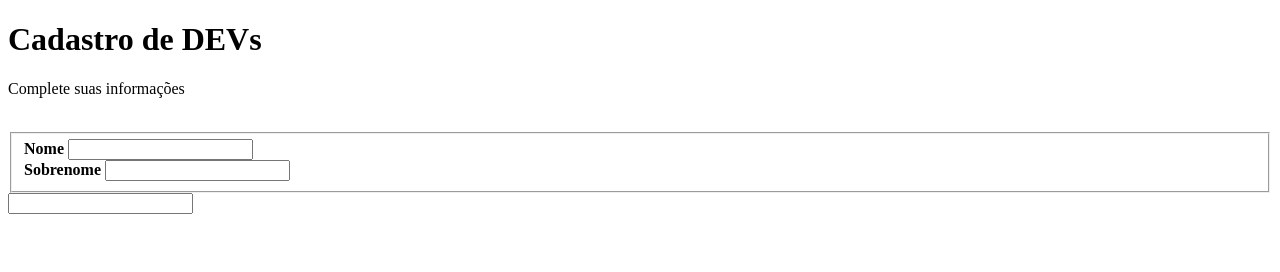
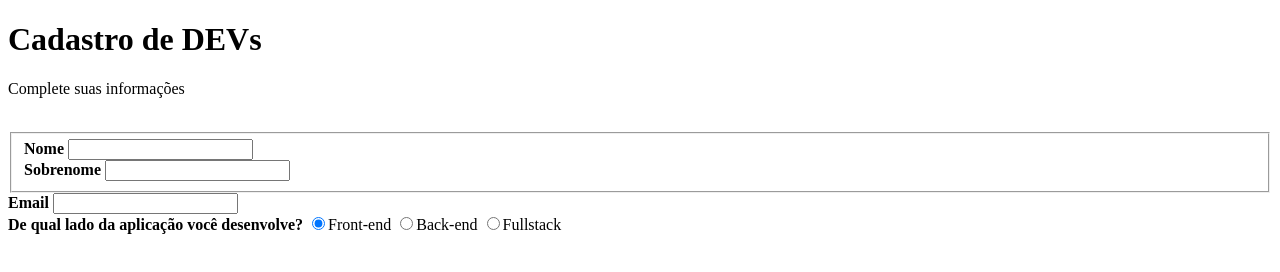
Before and after one commit to Francisca999-tina/Formulario-para-iniciante, a plain HTML site: page index.html in a window 1280 px wide. Drawn offline with Linux system fonts and the light colour scheme.

Commit message:
Update index.html

```diff
--- a/index.html
+++ b/index.html
@@ -3,36 +3,74 @@
 <head>
     <meta charset="UTF-8">
     <meta name="viewport" content="width=device-width, initial-scale=1.0">
+
+    <!-- Título da página (aparece na aba) -->
     <title>Cadastro</title>
+
 </head>
 
 <body>
 
+    <!-- Cabeçalho com título e subtítulo (ambos com css de id "titulo") -->
     <div>
         <h1 id="titulo">Cadastro de DEVs</h1>
         <p id="subtitulo">Complete suas informações</p>
         <br>
     </div>
 
+    <!-- Inicio do formulário -->
+
     <form>
 
         <fieldset class="grupo">
+            <!-- Campo do nome com legenda "nome" e css de classe "campo"-->
             <div class="campo">
                 <label for="nome"><strong>Nome</strong></label>
+
                 <input type="text" name="nome" id="nome" required>
             </div>
 
+            <!-- Campo do sobrenome com legenda "sobrenome"e css de class "campo" -->
+
             <div class="campo">
+
                 <label for="sobrenome"><strong>Sobrenome</strong></label>
+
                 <input type="text" name="sobrenome" id="sobrenome" required>
             </div>
         </fieldset>
 
-        <div>
-            <label for="nome"><strong></strong></label>
-            <input type="text" id="nome" name="nome" required>
+        <!-- Campo de email com-->
+
+        <div class="campo">
+            <label for="email"><strong>Email</strong></label>
+
+            <input type="email" name="email" id="email" required>
+        </div>
+
+        <!-- Campo de desenvolvimento web com 3 opções de botões selecionáveis (radio button)e css de classe "campo" -->
+
+        <div class="campo">
+
+            <label>
+                <strong>De qual lado da aplicação você desenvolve?</strong>
+            </label>
+
+            <label>
+                <input type="radio" name="devweb" value="frontend" checked>Front-end
+            </label>
+
+            <label>
+                <input type="radio" name="devweb" value="backend">Back-end
+            </label>
+
+            <label>
+                <input type="radio" name="devweb" value="fullstack">Fullstack
+            </label>
 
         </div>
+
+        <!-- Campo de senioridade com 3 opção para escolha ()-->
 
 
 
```
